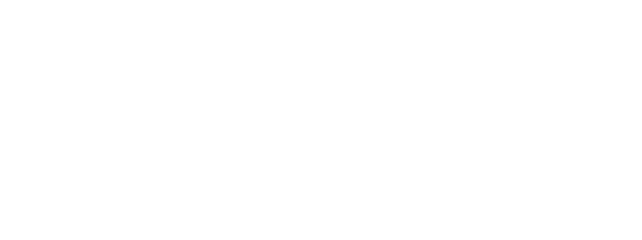
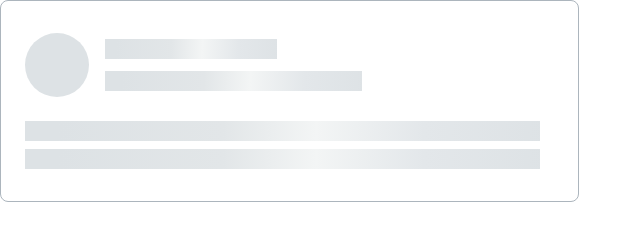
Before and after one commit to js-tasks-ru/htmlcss-20220919_yuliya599, a website: page 04-lection2/02-skeleton/index.html in a window 1280 px wide. Shown: the whole page, without its empty margins (0-642 px from the left). Drawn offline with Linux system fonts and the light colour scheme.

Commit message:
скелетон готов, есть вопросы

```diff
--- a/04-lection2/02-skeleton/index.html
+++ b/04-lection2/02-skeleton/index.html
@@ -3,9 +3,20 @@
 <html lang="ru">
     <head>
         <link rel="stylesheet" href="../../assets/css/main.css">
+        <link rel="stylesheet" href="../../assets/css/resetstyle.css">
         <link rel="stylesheet" href="./skeleton.css">
     </head>
     <body>
-
+        <div class="skeleton">
+            <div class="skeleton__general-info">
+            <div class="skeleton__avatar"></div>
+            <div class="container">
+                <div class="skeleton__naming"></div>
+                <div class="skeleton__description"></div>
+            </div></div>
+            <div class="skeleton__total-info">
+            <div class="skeleton__about"></div>
+            <div class="skeleton__about"></div>
+        </div></div>
     </body>
 </html>
--- a/04-lection2/02-skeleton/skeleton.css
+++ b/04-lection2/02-skeleton/skeleton.css
@@ -0,0 +1,45 @@
+.skeleton {
+    max-width: 579px;
+    display: flex;
+    flex-wrap: wrap;
+    padding: 32px 40px 32px 24px;
+    box-sizing: border-box;
+    border-radius: 8px;
+    border: 1px solid var(--grey-3);}
+
+.skeleton__general-info, .skeleton__total-info {
+    display: flex;
+    flex-wrap: wrap;
+    }
+
+.skeleton__avatar {
+    width: 64px;
+    height: 64px;
+    border-radius: 50%;
+    background-color: var(--grey-2);
+    margin-right: 16px;}
+
+.container {
+    display: flex;
+    flex-direction: column;
+    justify-content: space-around;
+    align-items: flex-start;
+    margin: 0;}
+
+.skeleton__naming {
+    width: 172px;
+    height: 20px;
+    background: linear-gradient(92.51deg, #DDE2E5 6.44%, #E2E6E8 38.47%, #F3F5F5 56.48%, #E3E7EA 77.5%, #DDE2E5 102.52%);}
+
+.skeleton__description {
+    width: 257px;
+    height: 20px;
+    background: linear-gradient(92.51deg, #DDE2E5 6.44%, #E2E6E8 38.47%, #F3F5F5 56.48%, #E3E7EA 77.5%, #DDE2E5 102.52%);}
+
+.skeleton__about {
+    width: 515px;
+    height: 20px;
+    background: linear-gradient(92.51deg, #DDE2E5 6.44%, #E2E6E8 38.47%, #F3F5F5 56.48%, #E3E7EA 77.5%, #DDE2E5 102.52%);}
+
+.skeleton__about:first-child {
+    margin: 24px 0 8px 0px;}
```
